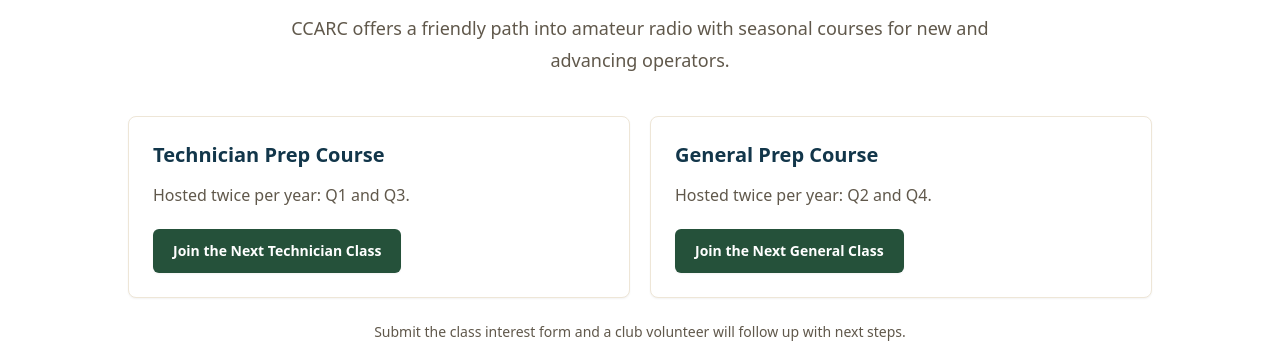
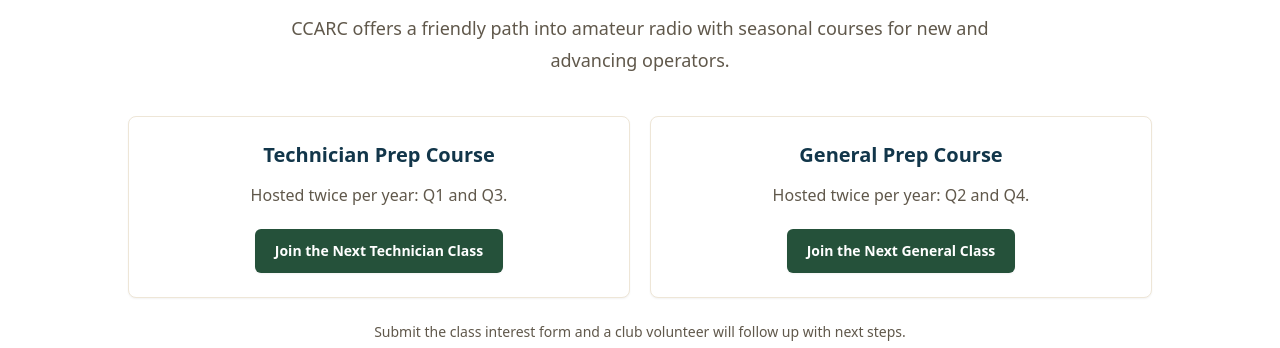
Before and after one commit to membership-ccarc/n7rb, a Next.js app: page / in a window 1280 px wide. Shown: the part 2193-2541 px from the top of the page. Built offline with nearby package versions, Linux system fonts and the light colour scheme.

Commit message:
Centered text in upcoming class section on homepage

```diff
--- a/app/page.tsx
+++ b/app/page.tsx
@@ -112,18 +112,22 @@ export default function Home() {
           <p>CCARC offers a friendly path into amateur radio with seasonal courses for new and advancing operators.</p>
         </SectionIntro>
         <div className="mx-auto mt-10 grid max-w-5xl gap-5 md:grid-cols-2">
+          <div className="text-center">
             <InfoCard title="Technician Prep Course">
               <p>Hosted twice per year: Q1 and Q3.</p>
               <div className="mt-5">
                 <ButtonLink href={LINKS.CLASS_SIGNUP_URL}>Join the Next Technician Class</ButtonLink>
               </div>
             </InfoCard>
+          </div>
+          <div className="text-center">
             <InfoCard title="General Prep Course">
               <p>Hosted twice per year: Q2 and Q4.</p>
               <div className="mt-5">
                 <ButtonLink href={LINKS.CLASS_SIGNUP_URL}>Join the Next General Class</ButtonLink>
               </div>
             </InfoCard>
+          </div>
         </div>
         <p className="mx-auto mt-6 max-w-3xl text-center text-sm font-medium text-stonewarm-700">
           Submit the class interest form and a club volunteer will follow up with next steps.
```
Lines whose indentation alone changed are shown as unchanged.
